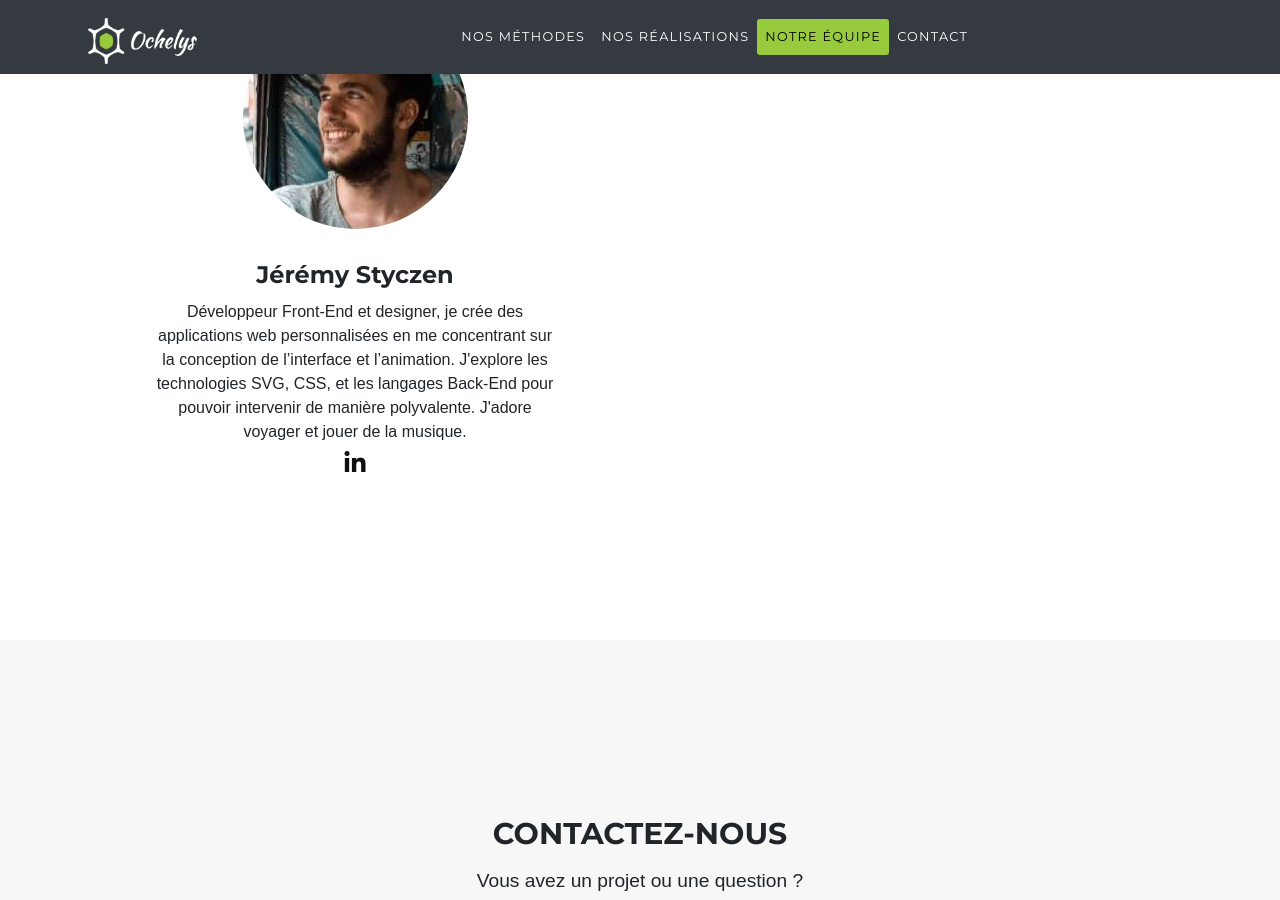
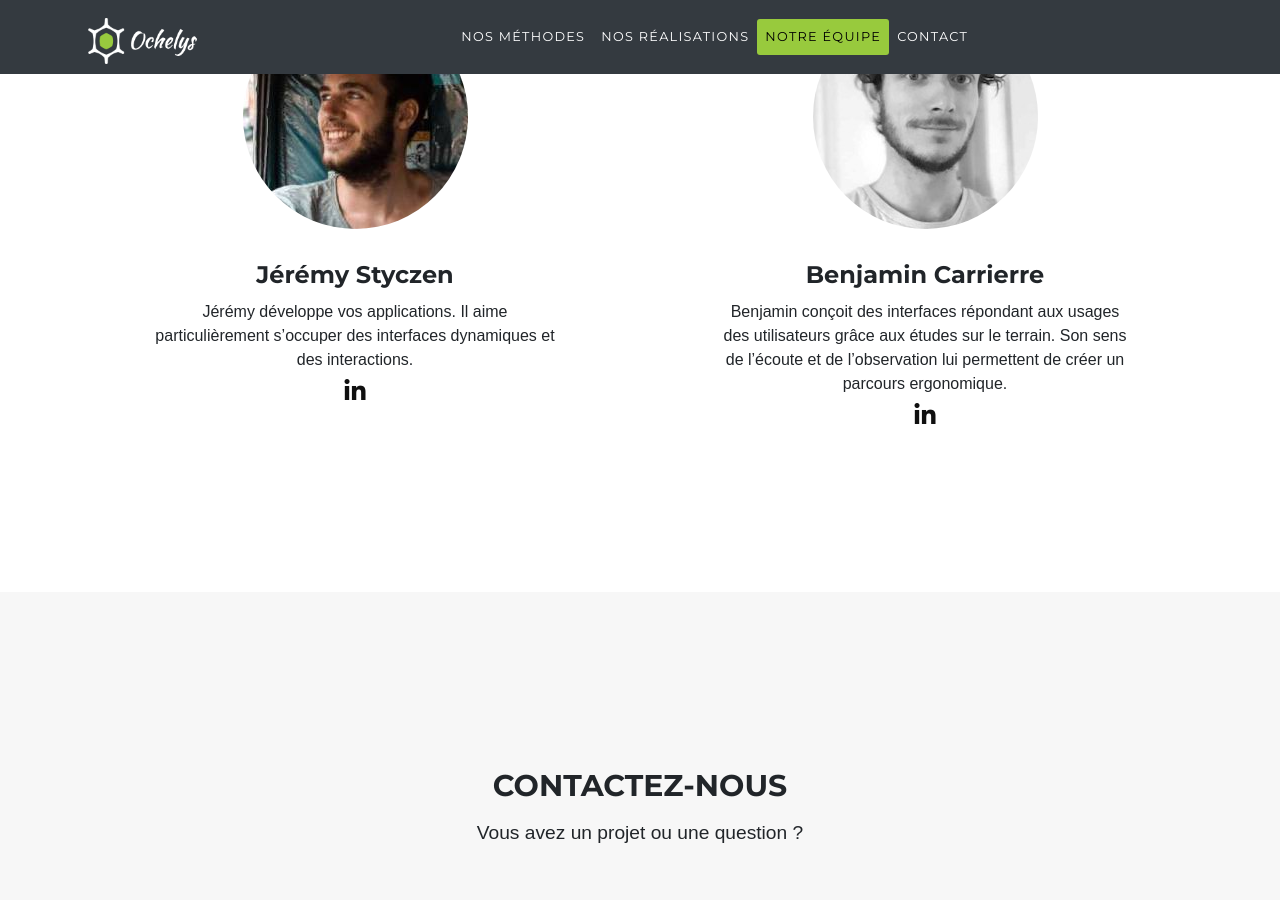
Before and after one commit to Ochelys/ochelys.github.io, a Jekyll site: the page built from index.md, in a window 1280 px wide and 900 px high, scrolled down 4673 px. Built offline with Jekyll 4.4.1, drawn with Linux system fonts in a browser that asks for light colours; nearby versions of some CDN libraries; some web fonts are replaced.

Commit message:
Welcome Benjamin!

```diff
--- a/_layouts/home.html
+++ b/_layouts/home.html
@@ -126,9 +126,17 @@ layout: default
       <div class="col-sm-6 team-member">
         <img src="{{ site.baseurl }}/images/jeremy.jpg" alt="Jérémy Styczen" class="img-fluid rounded-circle">
         <h3 class="h4">Jérémy Styczen</h3>
-        <p class="bio">Développeur Front-End et designer, je crée des applications web personnalisées en me concentrant sur la conception de l’interface et l’animation. J'explore les technologies <abbr>SVG</abbr>, <abbr>CSS</abbr>, et les langages Back-End pour pouvoir intervenir de manière polyvalente. J'adore voyager et jouer de la musique.</p>
+        <p class="bio">Jérémy développe vos applications. Il aime particulièrement s’occuper des interfaces dynamiques et des interactions.</p>
         <ul class="list-inline social-buttons">
           <li><a href="https://www.linkedin.com/in/jeremystyczen/" title="Jérémy sur LinkedIn"><i class="fa fa-linkedin"></i><span class="sr-only">Jérémy sur LinkedIn</span></a></li>
+        </ul>
+      </div>
+      <div class="col-sm-6 team-member">
+        <img src="{{ site.baseurl }}/images/benjamin.jpg" alt="Benjamin Carrierre" class="img-fluid rounded-circle">
+        <h3 class="h4">Benjamin Carrierre</h3>
+        <p class="bio">Benjamin conçoit des interfaces répondant aux usages des utilisateurs grâce aux études sur le terrain. Son sens de l’écoute et de l’observation lui permettent de créer un parcours ergonomique.</p>
+        <ul class="list-inline social-buttons">
+          <li><a href="https://www.linkedin.com/in/benjamin-carrierre-b1032525/" title="Benjamin sur LinkedIn"><i class="fa fa-linkedin"></i><span class="sr-only">Benjamin sur LinkedIn</span></a></li>
         </ul>
       </div>
     </div>
```
Also changed, not shown: images/benjamin.jpg (added).
